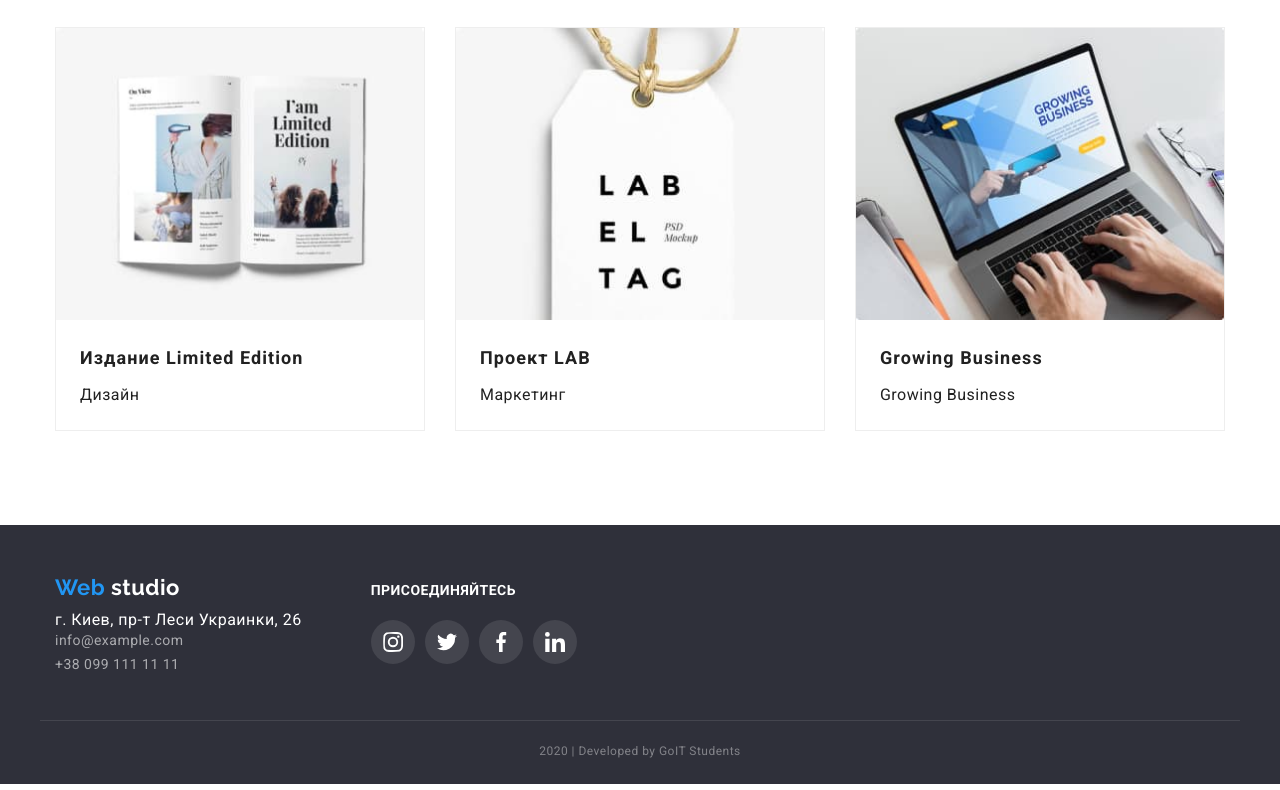
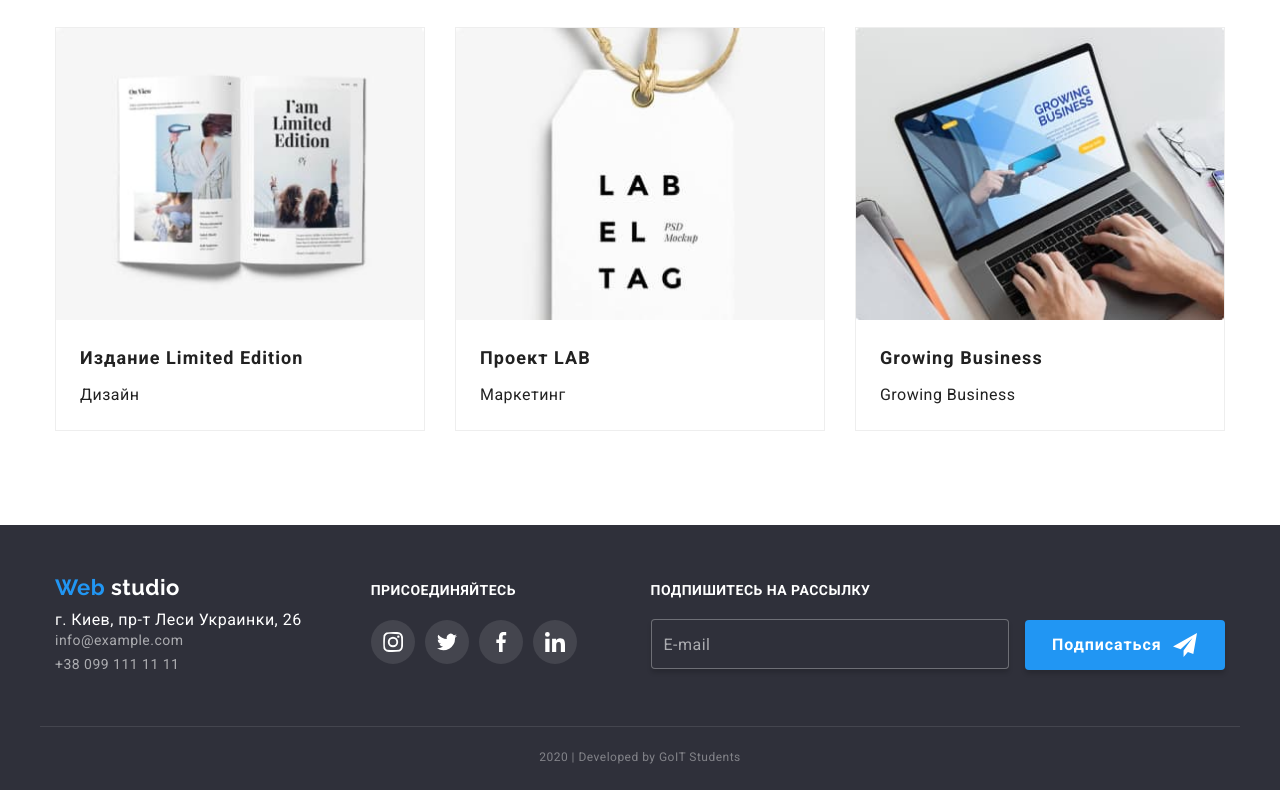
Before and after one commit to karine-morozova/goit-markup-hw-06, a plain HTML site: page portfolio.html in a window 1280 px wide. Shown: the part 1109-1899 px from the top of the page. Drawn offline with nearby package versions, Linux system fonts and the light colour scheme.

Commit message:
Сделана форма рассылки в footer

```diff
--- a/css/styles.css
+++ b/css/styles.css
@@ -216,6 +216,8 @@ color: var(--primary-white-color);
     border-radius: 4px;
     min-width: 200px;
 height: 50px;
+cursor: pointer;
+border: var(--accent-color);
 
 font-weight: 700;
 font-size: 16px;
@@ -508,7 +510,7 @@ transition: color 250ms cubic-bezier(0.4, 0, 0.2, 1);
 .socials {
     margin-top: 56px;
     margin-bottom: 56px;
-    margin-right: 94px;
+    /* margin-right: 94px; */
 }
 .join {
 font-weight: 700;
@@ -539,6 +541,65 @@ color: var(--primary-white-color);
 }
 .icon-socials.footer {
     fill: var(--primary-white-color);
+}
+.join-form {
+    margin-left: auto;
+    margin-top: 56px;
+    margin-bottom: 56px;
+}
+.form-input {
+    display: inline-block;
+    margin-right: 12px;
+    margin-top: 20px;
+    padding: 0;
+    width: 358px;
+height: 50px;
+
+border: 1px solid rgba(255, 255, 255, 0.3);
+box-shadow: 0px 4px 4px rgba(0, 0, 0, 0.15);
+border-radius: 4px;
+background-color:#2F303A;
+cursor: pointer;
+}
+.form-input::placeholder {
+
+    padding: 0 12px;
+    font-size: 16px;
+line-height: 1,87;
+letter-spacing: 0.03em;
+
+
+color: rgba(255, 255, 255, 0.6);
+}
+.submit-btn {
+    position: relative;
+    padding: 0;
+    padding-left: 27px;
+
+min-width: 200px;
+height: 50px;
+
+
+background: #2196F3;
+box-shadow: 0px 4px 4px rgba(0, 0, 0, 0.15);
+border-radius: 4px;
+border: var(--accent-color);
+color: var(--primary-white-color);
+font-weight: 700;
+font-size: 16px;
+line-height: 1.87;
+letter-spacing: 0.06em;
+text-align: start;
+
+cursor: pointer;
+}
+.icon-send {
+    position: absolute;
+    fill: var(--primary-white-color);
+    top: 50%;
+    transform: translateY(-50%);
+    right: 28px;
+    margin-left: 10px;
 }
 .copyright {
     border-top: 1px solid rgba(255, 255, 255, 0.1);
--- a/portfolio.html
+++ b/portfolio.html
@@ -355,6 +355,23 @@
             </li>
           </ul>
         </div>
+        <div class="join-form">
+          <b class="join">Подпишитесь на рассылку</b>
+          <form action="#">
+            <input
+              type="email"
+              name="email"
+              placeholder="E-mail"
+              class="form-input"
+            />
+            <button type="submit" class="submit-btn">
+              Подписаться
+              <svg class="icon-send" width="24" height="24">
+                <use href="./images/sprite.svg#icon-send"></use>
+              </svg>
+            </button>
+          </form>
+        </div>
       </div>
       <p class="copyright container">2020 | Developed by GoIT Students</p>
     </footer>
```
Also changed, not shown: index.html (+19 -1 lines).
